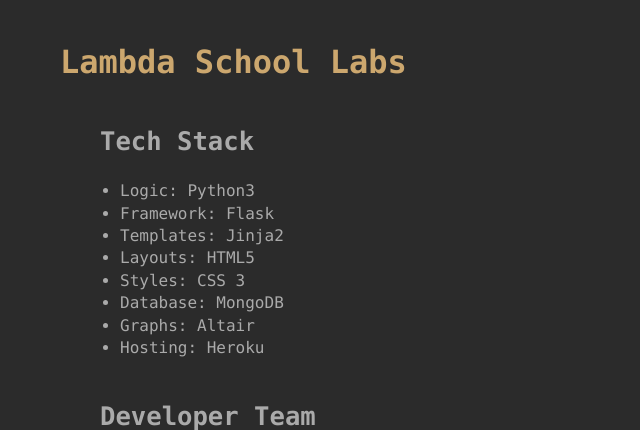
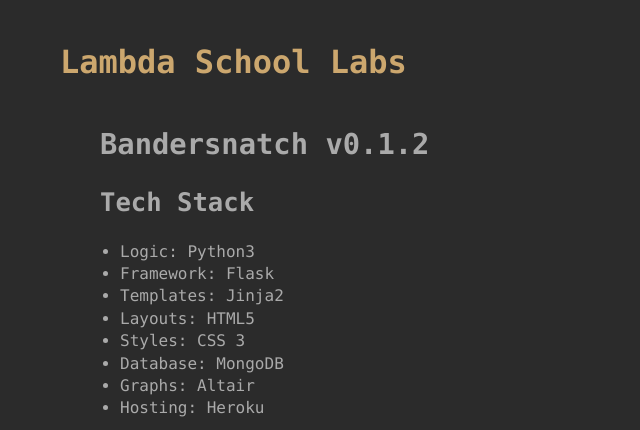
Before and after one commit to BrokenShell/Bandersnatch, a Flask app: template app/templates/home.html in a window 1280 px wide. Shown: the part 192-622 px from the top of the page, without its empty margins (0-640 px from the left). Run offline with Flask 2, Linux system fonts and the light colour scheme; the template is opened without the code that fills it, so the values that code supplies are empty; parts of the project's set-up code (start-up, migrations or seed data) failed here and were passed over.

Commit message:
increments version

```diff
--- a/app/templates/home.html
+++ b/app/templates/home.html
@@ -1,6 +1,7 @@
 {% extends "layout.html" %}
 {% block content %}
 <h1 class="heading">Lambda School Labs</h1>
+<h2>Bandersnatch v0.1.2</h2>
 <h3>Tech Stack</h3>
 <ul>
     <li>Logic: Python3</li>
```
